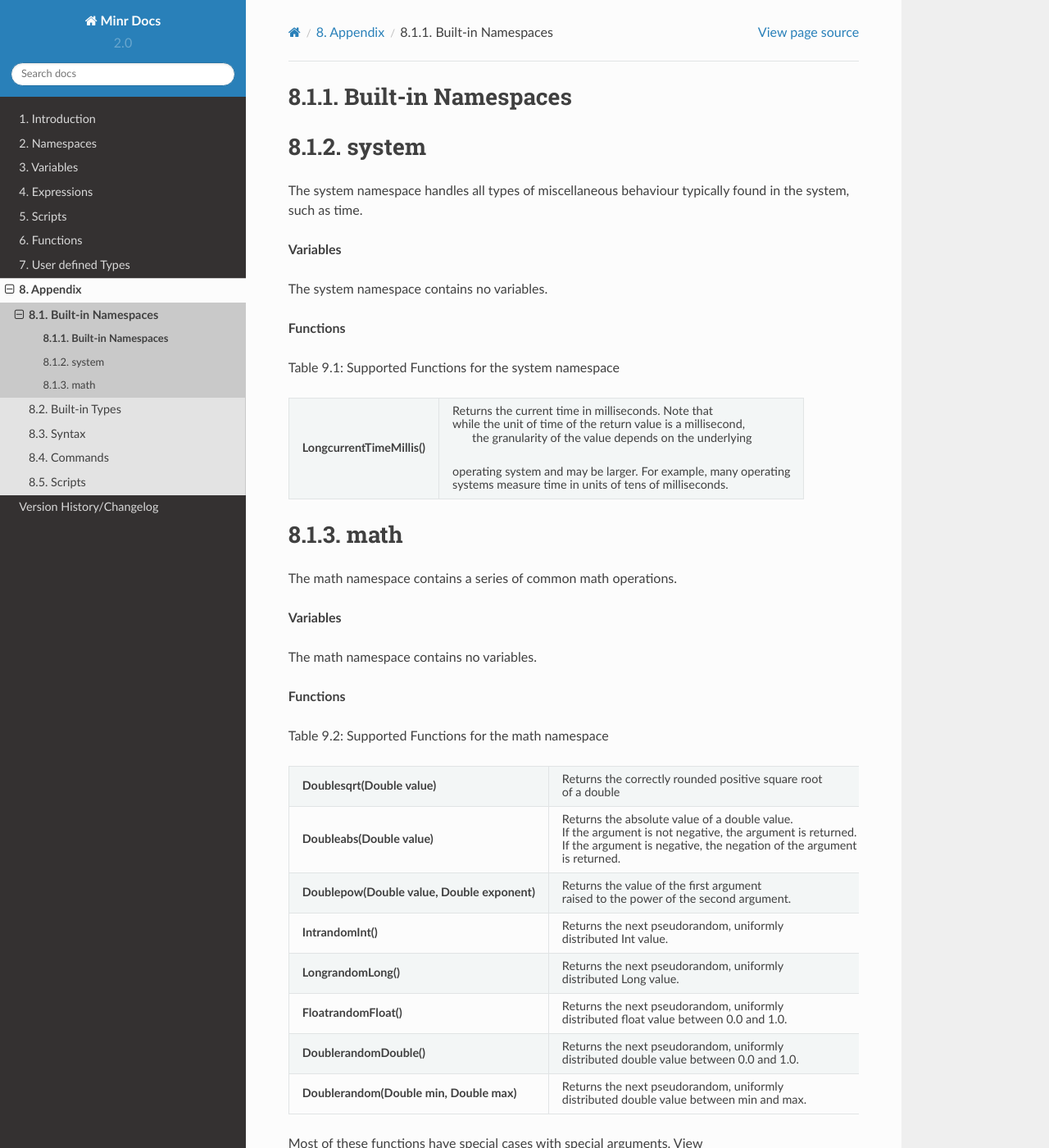
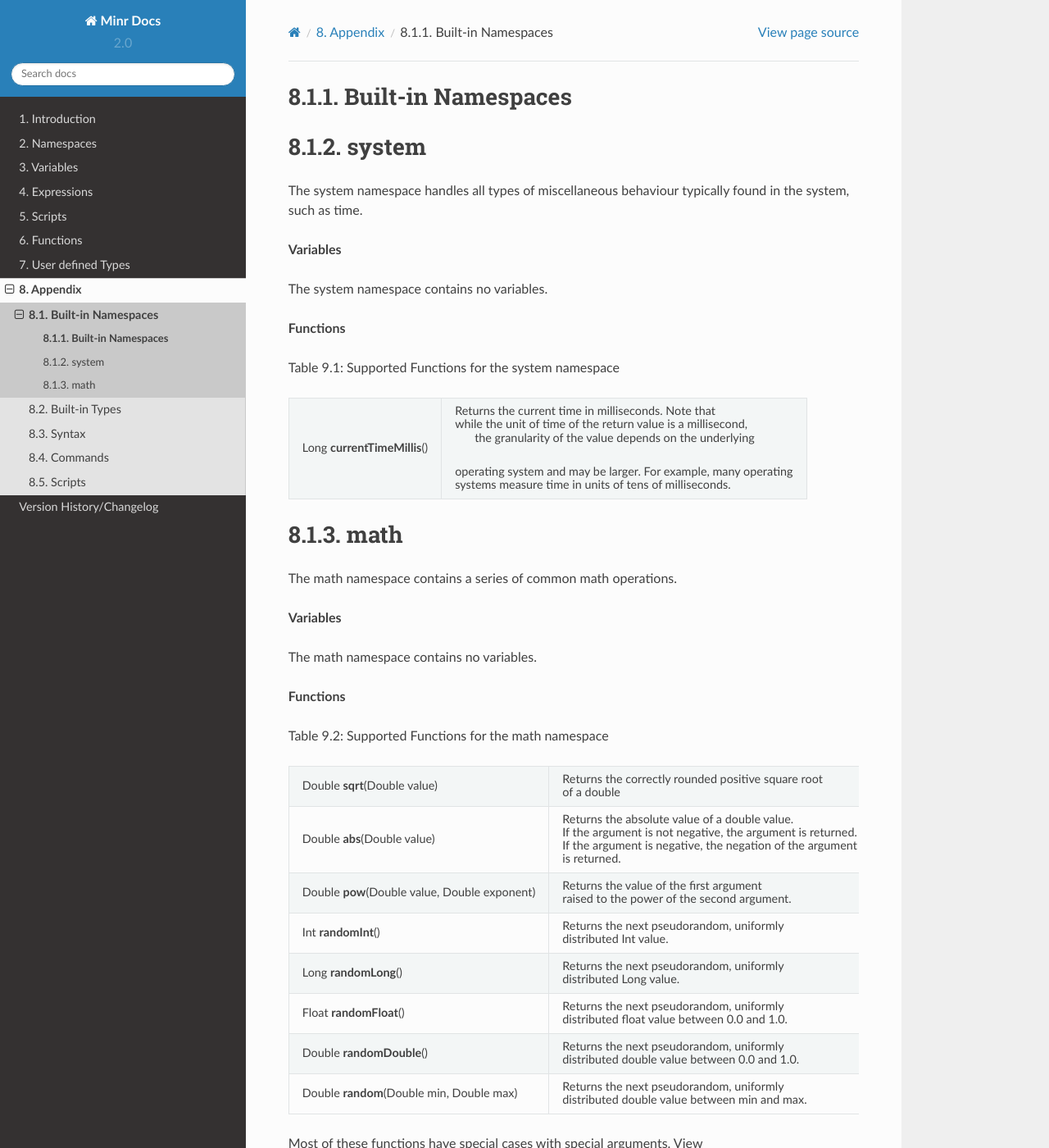
Before and after one commit to rebplane/msc, a Sphinx documentation site: the page built from docs/source/8_appendix/appendix_built_in_namespaces.rst, in a window 1280 px wide and 1400 px high. Shown: the whole window at 82% size. Built offline with Sphinx 7.4.7 and the Read the Docs theme 2.0.0, drawn with Linux system fonts in a browser that asks for light colours.

Commit message:
Fixed mistakes

```diff
--- a/docs/source/2_namespaces/namespaces.rst
+++ b/docs/source/2_namespaces/namespaces.rst
@@ -74,7 +74,7 @@ variable from one namespace in a function of a different namespace. In this case
 use **@using** for the most frequently used namespace, to limit unnecessary words and
 characters.
 
-When using a namespace once, it is best to use the temporary namespace specifier (*::**)
+When using a namespace once, it is best to use the temporary namespace specifier (**::**)
 since adding additional lines would be less clear than adding the specifier.
 
 It can occur that a variable with the same name is both defined in the namespace that
--- a/docs/source/8_appendix/appendix_built_in_namespaces.rst
+++ b/docs/source/8_appendix/appendix_built_in_namespaces.rst
@@ -17,17 +17,17 @@ The system namespace contains no variables.
 
 Table 9.1: Supported Functions for the system namespace
 
-+-----------------------------+-----------------------------------------------------------------------------+
-| **LongcurrentTimeMillis()** | Returns the current time in milliseconds. Note that                         |
-|                             |                                                                             |
-|                             | while the unit of time of the return value is a millisecond,                |
-|                             |                                                                             |
-|                             |  the granularity of the value depends on the underlying                     |
-|                             |                                                                             |
-|                             | operating system and may be larger. For example, many operating             |
-|                             |                                                                             |
-|                             | systems measure time in units of tens of milliseconds.                      |
-+-----------------------------+-----------------------------------------------------------------------------+
++-------------------------------+-----------------------------------------------------------------------------+
+| Long **currentTimeMillis**\() | Returns the current time in milliseconds. Note that                         |
+|                               |                                                                             |
+|                               | while the unit of time of the return value is a millisecond,                |
+|                               |                                                                             |
+|                               |  the granularity of the value depends on the underlying                     |
+|                               |                                                                             |
+|                               | operating system and may be larger. For example, many operating             |
+|                               |                                                                             |
+|                               | systems measure time in units of tens of milliseconds.                      |
++-------------------------------+-----------------------------------------------------------------------------+
 
 
 math
@@ -45,33 +45,33 @@ The math namespace contains no variables.
 Table 9.2: Supported Functions for the math namespace
 
 ==============================================  ==============================================================================
-**Doublesqrt(Double value)**                        Returns the correctly rounded positive square root
+Double **sqrt**\(Double value)                      Returns the correctly rounded positive square root
 
                                                     of a double
-**Doubleabs(Double value)**                         Returns the absolute value of a double value.
+Double **abs**\(Double value)                       Returns the absolute value of a double value.
 
                                                     If the argument is not negative, the argument is returned.
 
                                                     If the argument is negative, the negation of the argument
 
                                                     is returned.
-**Doublepow(Double value, Double exponent)**        Returns the value of the first argument
+Double **pow**\(Double value, Double exponent)      Returns the value of the first argument
 
                                                     raised to the power of the second argument.
-**IntrandomInt()**                                  Returns the next pseudorandom, uniformly
+Int **randomInt**\()                                Returns the next pseudorandom, uniformly
 
                                                     distributed Int value.
-**LongrandomLong()**                                Returns the next pseudorandom, uniformly
+Long **randomLong**\()                              Returns the next pseudorandom, uniformly
 
                                                     distributed Long value.
-**FloatrandomFloat()**                              Returns the next pseudorandom, uniformly
+Float **randomFloat**\()                            Returns the next pseudorandom, uniformly
 
                                                     distributed float value between 0.0 and 1.0.
 
-**DoublerandomDouble()**                            Returns the next pseudorandom, uniformly
+Double **randomDouble**\()                          Returns the next pseudorandom, uniformly
 
                                                     distributed double value between 0.0 and 1.0.
-**Doublerandom(Double min, Double max)**            Returns the next pseudorandom, uniformly
+Double **random**\(Double min, Double max)          Returns the next pseudorandom, uniformly
 
                                                     distributed double value between min and max.
 ==============================================  ==============================================================================
```
